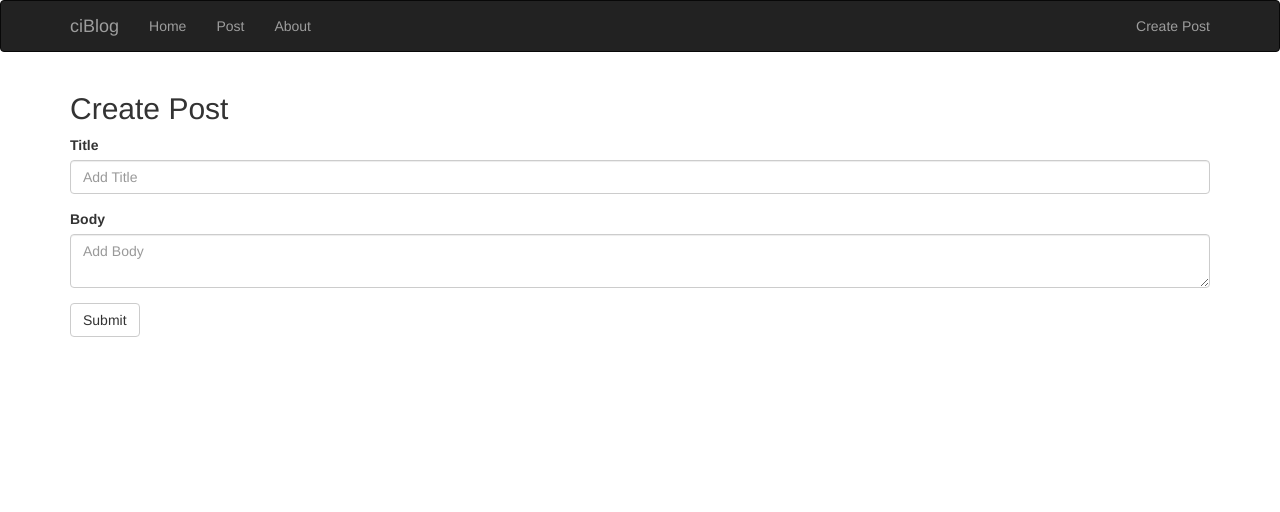
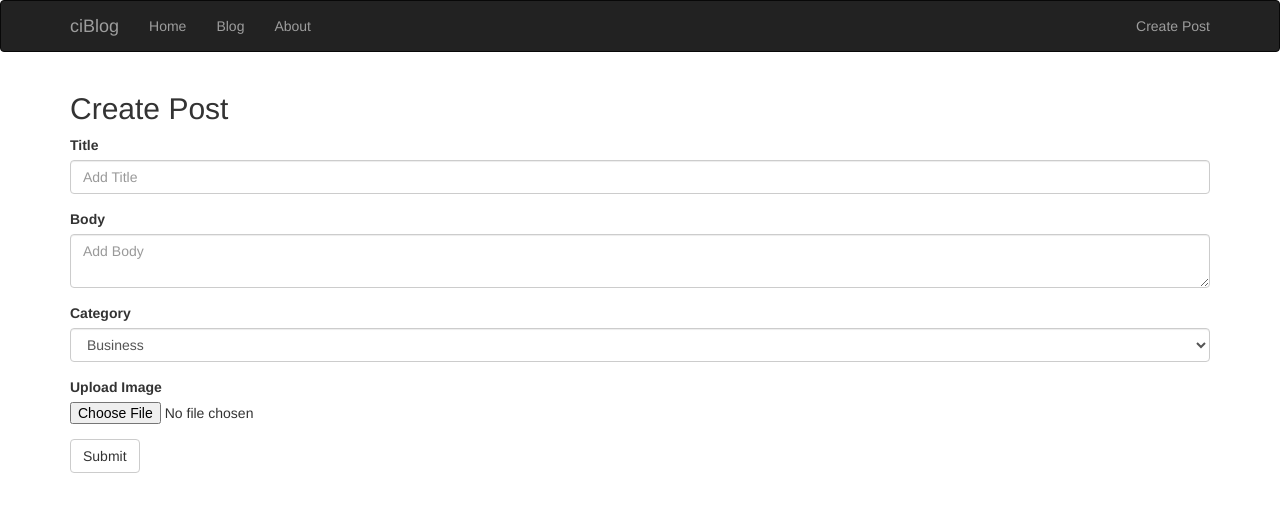
Before and after one commit to jmmaguigad/ciblog, a CodeIgniter app: page /ciblog/posts/create in a window 1280 px wide. Shown: the top 512 px of the page. Run offline with CodeIgniter, Linux system fonts and the light colour scheme; data comes from the database, SQL or seed files in the repository; both versions use the stored data as it was after the commit; some libraries are stand-ins or nearby versions.

Commit message:
Update Blog Post Files
* Added truncate
* Upload image
* Enhance display through css
* Change Post to Blog

```diff
--- a/application/config/autoload.php
+++ b/application/config/autoload.php
@@ -89,7 +89,7 @@ $autoload['drivers'] = array();
 |
 |	$autoload['helper'] = array('url', 'file');
 */
-$autoload['helper'] = array('url','form');
+$autoload['helper'] = array('url','form','text');
 
 /*
 | -------------------------------------------------------------------
--- a/application/controllers/Posts.php
+++ b/application/controllers/Posts.php
@@ -30,6 +30,9 @@ class Posts extends CI_Controller
 	public function create() {
 		$data['title'] = 'Create Post';
 
+		// fetch categories from db
+		$data['categories'] = $this->post_model->get_categories();
+
 		$this->form_validation->set_rules('title','Title','required');
 		$this->form_validation->set_rules('body','Body','required');
 
@@ -38,8 +41,26 @@ class Posts extends CI_Controller
 			$this->load->view('posts/create',$data);
 			$this->load->view('templates/footer');
 		} else { //no error
-			$this->post_model->create_post();
-			// $this->load->view('posts/success');
+			//Upload Config
+			$config['upload_path'] = './assets/images/posts';
+			$config['allowed_types'] = 'gif|jpg|png';
+			$config['max_size'] = '2048';
+			$config['max_width'] = '500';
+			$config['max_height'] = '500';
+
+			//Upload
+			$this->load->library('upload',$config);
+
+			//Check if upload successful
+			if (!$this->upload->do_upload()) {
+				$errors = array('error' => $this->upload->display_errors());
+				$post_image = 'noimage.jpg';
+			} else {
+				$data = array('uplod_data' => $this->upload->data());
+				$post_image = $_FILES['userfile']['name'];
+			}
+
+			$this->post_model->create_post($post_image);
 			redirect('posts');
 		}
 	}
@@ -51,6 +72,10 @@ class Posts extends CI_Controller
 
 	public function edit($slug) {
 		$data['post'] = $this->post_model->get_posts($slug);
+
+		// fetch categories from db
+		$data['categories'] = $this->post_model->get_categories();
+
 		if (empty($data['post'])) {
 			show_404();
 		}
--- a/application/models/Post_model.php
+++ b/application/models/Post_model.php
@@ -10,7 +10,8 @@ class Post_model extends CI_Model
 
 	public function get_posts($slug=FALSE) {
 		if ($slug == FALSE) {
-			$this->db->order_by('id','DESC');
+			$this->db->order_by('posts.id','DESC');
+			$this->db->join('categories','categories.id = posts.category_id');
 			$query = $this->db->get('posts');
 			return $query->result_array();
 		}
@@ -19,13 +20,15 @@ class Post_model extends CI_Model
 		return $query->row_array();
 	}
 
-	public function create_post() {
+	public function create_post($post_image) {
 		$slug = url_title($this->input->post('title'));
 
 		$data = array(
 			'title' => $this->input->post('title'),
+			'category_id' => $this->input->post('category_id'),
 			'slug' => $slug,
-			'body' => $this->input->post('body')
+			'body' => $this->input->post('body'),
+			'post_image' => $post_image
 		);
 
 		return $this->db->insert('posts',$data); //$this->db->insert('tablename',$data);
@@ -41,10 +44,18 @@ class Post_model extends CI_Model
 		$slug = url_title($this->input->post('title'));
 		$data = array(
 			'title' => $this->input->post('title'),
+			'category_id' => $this->input->post('category_id'),
 			'slug' => $slug,
-			'body' => $this->input->post('body')
+			'body' => $this->input->post('body'),
+			'post_image' => $post_image
 		);
 		$this->db->where('id',$this->input->post('id'));
 		return $this->db->update('posts',$data);
 	}
+
+	public function get_categories() {
+		$this->db->order_by('name');
+		$query = $this->db->get('categories');
+		return $query->result_array();
+	}
 }
--- a/application/views/posts/create.php
+++ b/application/views/posts/create.php
@@ -2,7 +2,7 @@
 
 <?php echo validation_errors(); ?>
 
-<?php echo form_open('posts/create'); ?>
+<?php echo form_open_multipart('posts/create'); ?>
   <div class="form-group">
     <label>Title</label>
     <input type="text" class="form-control" name="title" placeholder="Add Title">
@@ -11,5 +11,17 @@
     <label>Body</label>
     <textarea id="editor1" class="form-control" name="body" placeholder="Add Body"></textarea>
   </div>
+  <div class="form-group">
+  	<label>Category</label>
+  	<select name="category_id" class="form-control">
+  		<?php foreach($categories as $category): ?>
+  			<option value="<?php echo $category['id']; ?>"><?php echo $category['name']; ?></option>
+  		<?php endforeach; ?>
+  	</select>
+  </div>
+  <div class="form-group">
+    <label>Upload Image</label>
+    <input type="file" name="userfile" size="20">
+  </div>
   <button type="submit" class="btn btn-default">Submit</button>
 </form>
--- a/application/views/posts/view.php
+++ b/application/views/posts/view.php
@@ -1,5 +1,6 @@
 <h2><?php echo $post['title']; ?></h2>
 <small class="post-date">Posted on <?php echo $post['created_at']; ?></small><br>
+<img src="<?php echo site_url(); ?>assets/images/posts/<?php echo $post['post_image']; ?>" class="thumbnail">
 <div class="post-body">
 <?php echo $post['body']; ?>
 </div>
--- a/application/views/templates/header.php
+++ b/application/views/templates/header.php
@@ -16,7 +16,7 @@
 		<div id="navbar">
 			<ul class="nav navbar-nav">
 				<li><a href="<?php echo base_url(); ?>">Home</a></li>
-				<li><a href="<?php echo base_url(); ?>posts">Post</a></li>
+				<li><a href="<?php echo base_url(); ?>posts">Blog</a></li>
 				<li><a href="<?php echo base_url(); ?>about">About</a></li>
 			</ul>
 			<ul class="nav navbar-nav navbar-right">
--- a/assets/css/style.css
+++ b/assets/css/style.css
@@ -6,3 +6,7 @@
 	color:#000000;
 	border-radius: 3px;
 }
+
+.post-image {
+	width: 100%;
+}
```
Also changed, not shown: application/views/posts/edit.php (+12 -0 lines), application/views/posts/index.php (+14 -4 lines), ciblog.sql (added, +107 -0 lines), assets/images/posts/27323136-unknown-wallpapers.jpg (added), assets/images/posts/noimage.jpg (added), assets/images/posts/php.png (added).
